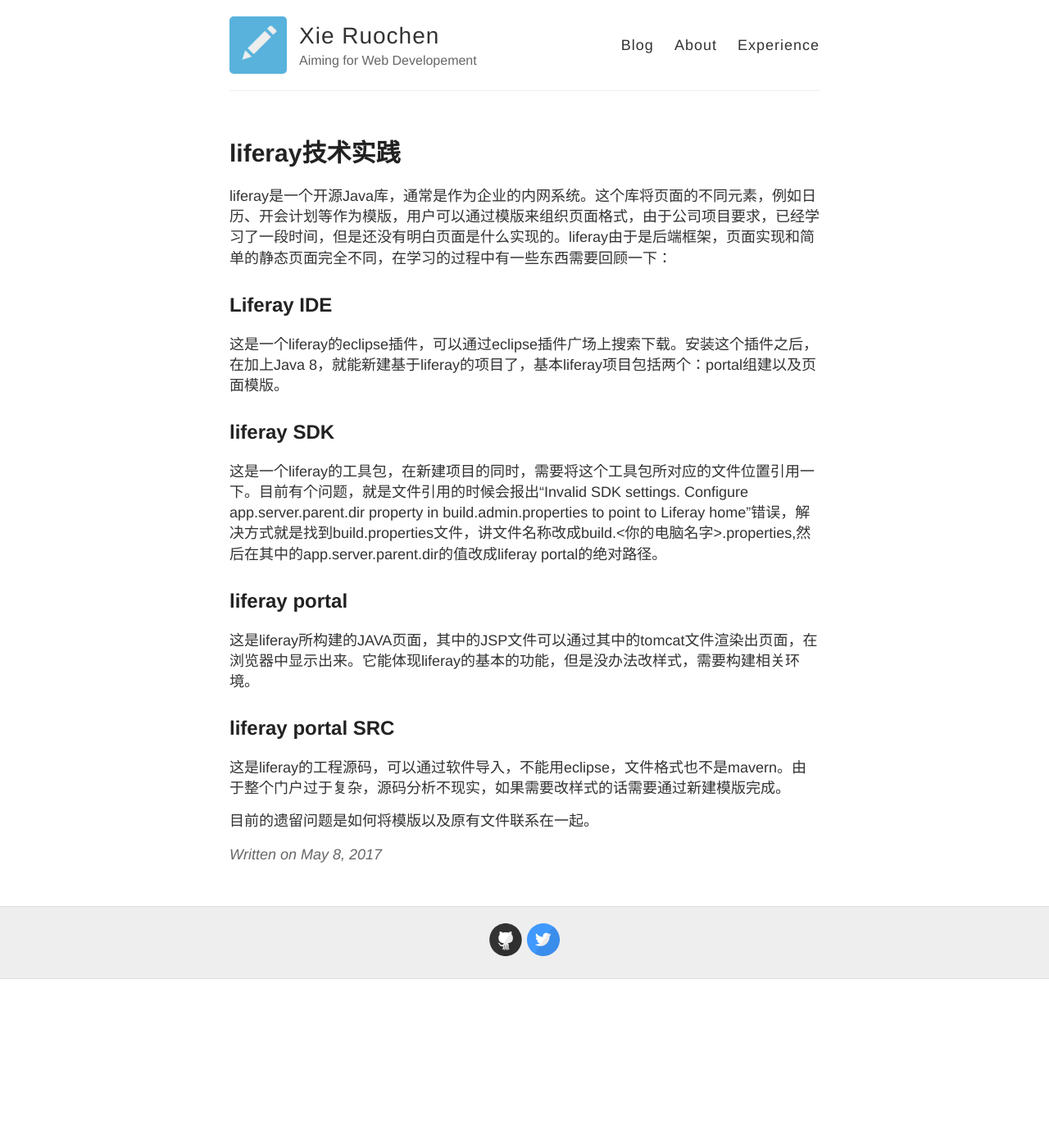
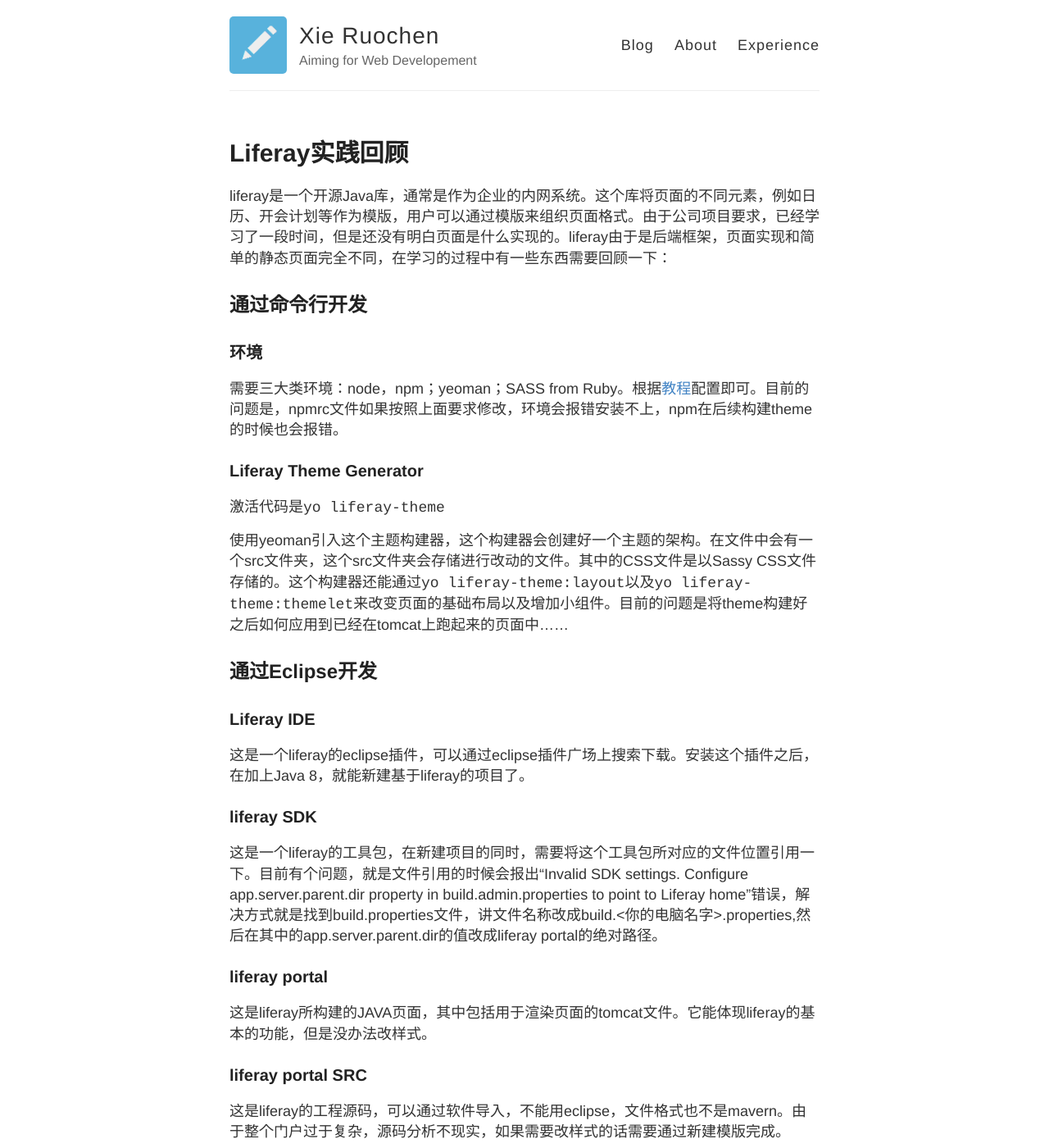
Before and after one commit to RuoChen95/Ruochen95.github.io, a Jekyll site: the page built from _posts/2017-5-8-liferay技术实践.md, in a window 1280 px wide and 1400 px high. Shown: the whole window at 82% size. Built offline with Jekyll 4.4.1, drawn with Linux system fonts in a browser that asks for light colours; nearby versions of some CDN libraries; library files that are not in the unit come from our copies.

Commit message:
Add files via upload

```diff
--- a/_posts/2017-5-8-liferay技术实践.md
+++ b/_posts/2017-5-8-liferay技术实践.md
@@ -1,24 +1,36 @@
 ---
 layout: post
-title: liferay技术实践
+title: Liferay实践回顾
 ---
 
-liferay是一个开源Java库，通常是作为企业的内网系统。这个库将页面的不同元素，例如日历、开会计划等作为模版，用户可以通过模版来组织页面格式，由于公司项目要求，已经学习了一段时间，但是还没有明白页面是什么实现的。liferay由于是后端框架，页面实现和简单的静态页面完全不同，在学习的过程中有一些东西需要回顾一下：
+liferay是一个开源Java库，通常是作为企业的内网系统。这个库将页面的不同元素，例如日历、开会计划等作为模版，用户可以通过模版来组织页面格式。由于公司项目要求，已经学习了一段时间，但是还没有明白页面是什么实现的。liferay由于是后端框架，页面实现和简单的静态页面完全不同，在学习的过程中有一些东西需要回顾一下：
 
-## Liferay IDE
+## 通过命令行开发
 
-这是一个liferay的eclipse插件，可以通过eclipse插件广场上搜索下载。安装这个插件之后，在加上Java 8，就能新建基于liferay的项目了，基本liferay项目包括两个：portal组建以及页面模版。
+### 环境
 
-## liferay SDK
+需要三大类环境：node，npm；yeoman；SASS from Ruby。根据[教程](https://dev.liferay.com/zh/develop/tutorials/-/knowledge_base/7-0/themes-generator)配置即可。目前的问题是，npmrc文件如果按照上面要求修改，环境会报错安装不上，npm在后续构建theme的时候也会报错。
+
+### Liferay Theme Generator
+
+激活代码是<code>yo liferay-theme</code>
+
+使用yeoman引入这个主题构建器，这个构建器会创建好一个主题的架构。在文件中会有一个src文件夹，这个src文件夹会存储进行改动的文件。其中的CSS文件是以Sassy CSS文件存储的。这个构建器还能通过<code>yo liferay-theme:layout</code>以及<code>yo liferay-theme:themelet</code>来改变页面的基础布局以及增加小组件。目前的问题是将theme构建好之后如何应用到已经在tomcat上跑起来的页面中……
+
+## 通过Eclipse开发
+
+### Liferay IDE
+
+这是一个liferay的eclipse插件，可以通过eclipse插件广场上搜索下载。安装这个插件之后，在加上Java 8，就能新建基于liferay的项目了。
+
+### liferay SDK
 
 这是一个liferay的工具包，在新建项目的同时，需要将这个工具包所对应的文件位置引用一下。目前有个问题，就是文件引用的时候会报出“Invalid SDK settings. Configure app.server.parent.dir property in build.admin.properties to point to Liferay home”错误，解决方式就是找到build.properties文件，讲文件名称改成build.<你的电脑名字>.properties,然后在其中的app.server.parent.dir的值改成liferay portal的绝对路径。
 
-## liferay portal
+### liferay portal
 
-这是liferay所构建的JAVA页面，其中的JSP文件可以通过其中的tomcat文件渲染出页面，在浏览器中显示出来。它能体现liferay的基本的功能，但是没办法改样式，需要构建相关环境。
+这是liferay所构建的JAVA页面，其中包括用于渲染页面的tomcat文件。它能体现liferay的基本的功能，但是没办法改样式。
 
-## liferay portal SRC
+### liferay portal SRC
 
 这是liferay的工程源码，可以通过软件导入，不能用eclipse，文件格式也不是mavern。由于整个门户过于复杂，源码分析不现实，如果需要改样式的话需要通过新建模版完成。
-
-目前的遗留问题是如何将模版以及原有文件联系在一起。
```
